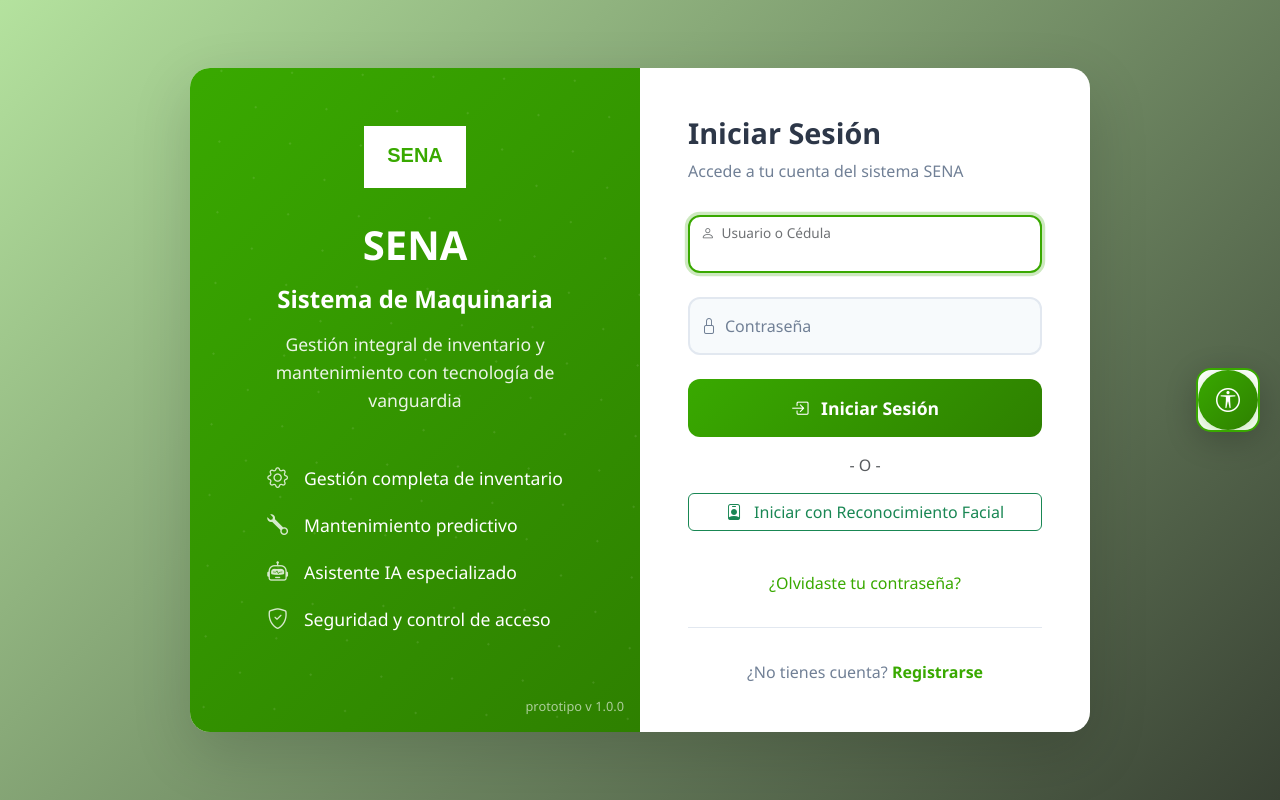
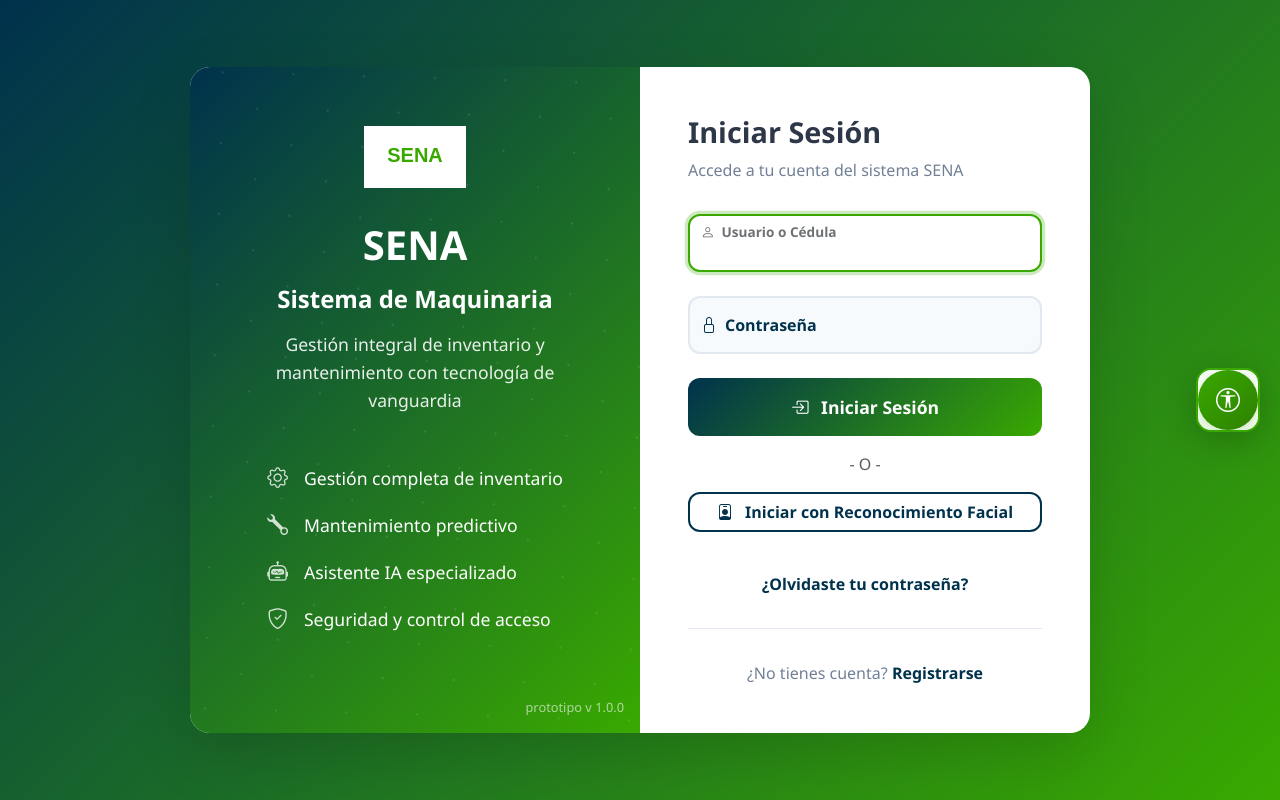
Before and after one commit to PabloFerminGuaquidaJoya/proyecto_base, a Django app: page /usuarios/login/ in a window 1280 px wide. Run offline with Django 5.2, Linux system fonts and the light colour scheme.

Commit message:
Arreglo de estilos de login y de formulario de registro

```diff
--- a/usuarios/forms.py
+++ b/usuarios/forms.py
@@ -163,6 +163,29 @@ class UsuarioForm(forms.ModelForm):
         return cleaned_data
 
 class RegistroUsuarioForm(forms.ModelForm):
+    centro_formacion = forms.ChoiceField(
+        choices=[('Centro Minero', 'Centro Minero')],
+        widget=forms.Select(attrs={'class': 'form-select'}),
+        label='Centro de formación'
+    )
+    especialidad = forms.ChoiceField(
+        choices=[
+            ('', 'Seleccione una especialidad'),
+            ('Técnico en Operación de Maquinaria Pesada', 'Técnico en Operación de Maquinaria Pesada'),
+            ('Curso complementario en Sistemas Hidráulicos en Maquinaria Pesada', 'Curso complementario en Sistemas Hidráulicos en Maquinaria Pesada'),
+        ],
+        widget=forms.Select(attrs={'class': 'form-select'}),
+        label='Especialidad'
+    )
+    cargo = forms.ChoiceField(
+        choices=[
+            ('', 'Seleccione un cargo'),
+            ('Aprendiz', 'Aprendiz'),
+            ('Instructor', 'Instructor'),
+        ],
+        widget=forms.Select(attrs={'class': 'form-select'}),
+        label='Cargo'
+    )
     password = forms.CharField(
         widget=forms.PasswordInput(attrs={
             'class': 'form-control',
@@ -207,18 +230,6 @@ class RegistroUsuarioForm(forms.ModelForm):
                 'class': 'form-control',
                 'placeholder': '+57 300 123 4567'
             }),
-            'centro_formacion': forms.TextInput(attrs={
-                'class': 'form-control',
-                'placeholder': 'Centro de formación SENA'
-            }),
-            'especialidad': forms.TextInput(attrs={
-                'class': 'form-control',
-                'placeholder': 'Especialidad o programa'
-            }),
-            'cargo': forms.TextInput(attrs={
-                'class': 'form-control',
-                'placeholder': 'Cargo o rol'
-            })
         }
 
     def clean_numero_documento(self):
--- a/usuarios/templates/usuarios/modern_login.html
+++ b/usuarios/templates/usuarios/modern_login.html
@@ -8,8 +8,14 @@
     <link href="https://cdn.jsdelivr.net/npm/bootstrap@5.3.0/dist/css/bootstrap.min.css" rel="stylesheet">
     <link href="https://cdn.jsdelivr.net/npm/bootstrap-icons@1.10.0/font/bootstrap-icons.css" rel="stylesheet">
     <style>
+        :root {
+            --sena-primary: #39a900;
+            --sena-secondary: #00324d;
+            --sena-accent: #ff6b35;
+        }
+
         body {
-            background: linear-gradient(135deg, #b4e29eff 0%, #394234ff 100%);
+            background: linear-gradient(135deg, var(--sena-secondary) 0%, var(--sena-primary) 100%);
             min-height: 100vh;
             display: flex;
             align-items: center;
@@ -30,7 +36,7 @@
 
         .login-left {
             flex: 1;
-            background: linear-gradient(135deg, #39A900, #2E8000);
+            background: linear-gradient(135deg, var(--sena-secondary) 0%, var(--sena-primary) 100%);
             color: white;
             padding: 3rem;
             display: flex;
@@ -122,12 +128,12 @@
         }
 
         .form-floating > label {
-            color: #718096;
-            font-weight: 500;
+            color: var(--sena-secondary);
+            font-weight: 600;
         }
 
         .btn-login {
-            background: linear-gradient(135deg, #39A900, #2E8000);
+            background: linear-gradient(135deg, var(--sena-secondary) 0%, var(--sena-primary) 100%);
             border: none;
             border-radius: 12px;
             padding: 1rem 2rem;
@@ -141,8 +147,10 @@
         }
 
         .btn-login:hover {
+            background: linear-gradient(135deg, #001f30 0%, #2d7a00 100%);
             transform: translateY(-2px);
-            box-shadow: 0 10px 25px rgba(57, 169, 0, 0.3);
+            box-shadow: 0 10px 25px rgba(0, 50, 77, 0.35);
+            color: white;
         }
 
         .btn-login:active {
@@ -173,14 +181,14 @@
         }
 
         .forgot-password a {
-            color: #39A900;
+            color: var(--sena-secondary);
             text-decoration: none;
-            font-weight: 500;
+            font-weight: 600;
             transition: color 0.3s ease;
         }
 
         .forgot-password a:hover {
-            color: #2E8000;
+            color: var(--sena-primary);
             text-decoration: underline;
         }
 
@@ -193,13 +201,13 @@
         }
 
         .register-link a {
-            color: #39A900;
+            color: var(--sena-secondary);
             font-weight: 600;
             text-decoration: none;
         }
 
         .register-link a:hover {
-            color: #2E8000;
+            color: var(--sena-primary);
             text-decoration: underline;
         }
 
@@ -315,8 +323,8 @@
         }
 
         .btn-social:hover {
-            border-color: #39A900;
-            color: #39A900;
+            border-color: var(--sena-secondary);
+            color: var(--sena-secondary);
             transform: translateY(-1px);
         }
 
@@ -396,12 +404,32 @@
 
         .accessibility-option label {
             font-weight: 500;
-            color: #00324d;
+            color: var(--sena-secondary);
             margin-bottom: 0;
         }
 
+        /* Botón outline facial - marino SENA */
+        .btn-outline-facial {
+            background: transparent;
+            border: 2px solid var(--sena-secondary);
+            color: var(--sena-secondary);
+            border-radius: 12px;
+            font-weight: 600;
+            transition: all 0.3s ease;
+        }
+        .btn-outline-facial:hover {
+            background: var(--sena-secondary);
+            color: white;
+            transform: translateY(-1px);
+        }
+
+        /* Modal header reconocimiento facial */
+        .modal-header.bg-success {
+            background: linear-gradient(135deg, var(--sena-secondary) 0%, var(--sena-primary) 100%) !important;
+        }
+
         .theme-toggle, .font-size-controls button, .tts-toggle {
-            background: #39A900;
+            background: var(--sena-primary);
             color: white;
             border: none;
             padding: 8px 12px;
@@ -412,7 +440,7 @@
         }
 
         .theme-toggle:hover, .font-size-controls button:hover, .tts-toggle:hover {
-            background: #2E8000;
+            background: #2d7a00;
             transform: scale(1.05);
         }
 
@@ -507,12 +535,12 @@
         }
 
         .footer a {
-            color: #39A900;
+            color: var(--sena-primary);
             text-decoration: none;
         }
 
         .footer a:hover {
-            color: #2E8000;
+            color: #2d7a00;
         }
 
         /* Estilos de reconocimiento facial */
@@ -666,7 +694,7 @@
                 </div>
 
                 <!-- Botón de reconocimiento facial -->
-                <button type="button" id="btn-login-facial" class="btn btn-outline-success w-100 mb-3">
+                <button type="button" id="btn-login-facial" class="btn btn-outline-facial w-100 mb-3">
                     <i class="bi bi-person-badge me-2"></i> Iniciar con Reconocimiento Facial
                 </button>
 
```
Also changed, not shown: usuarios/templates/usuarios/register.html (+35 -20 lines).
